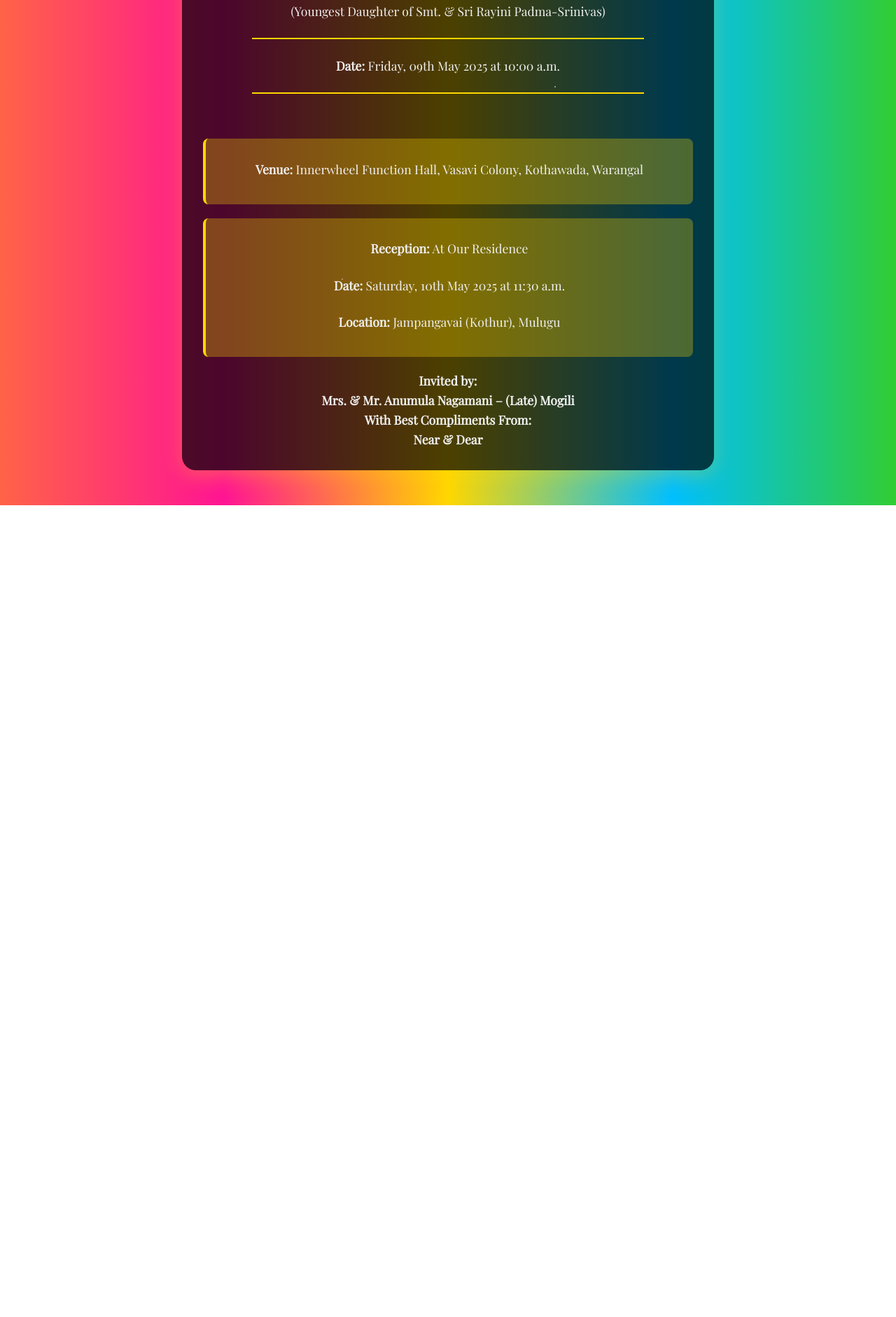
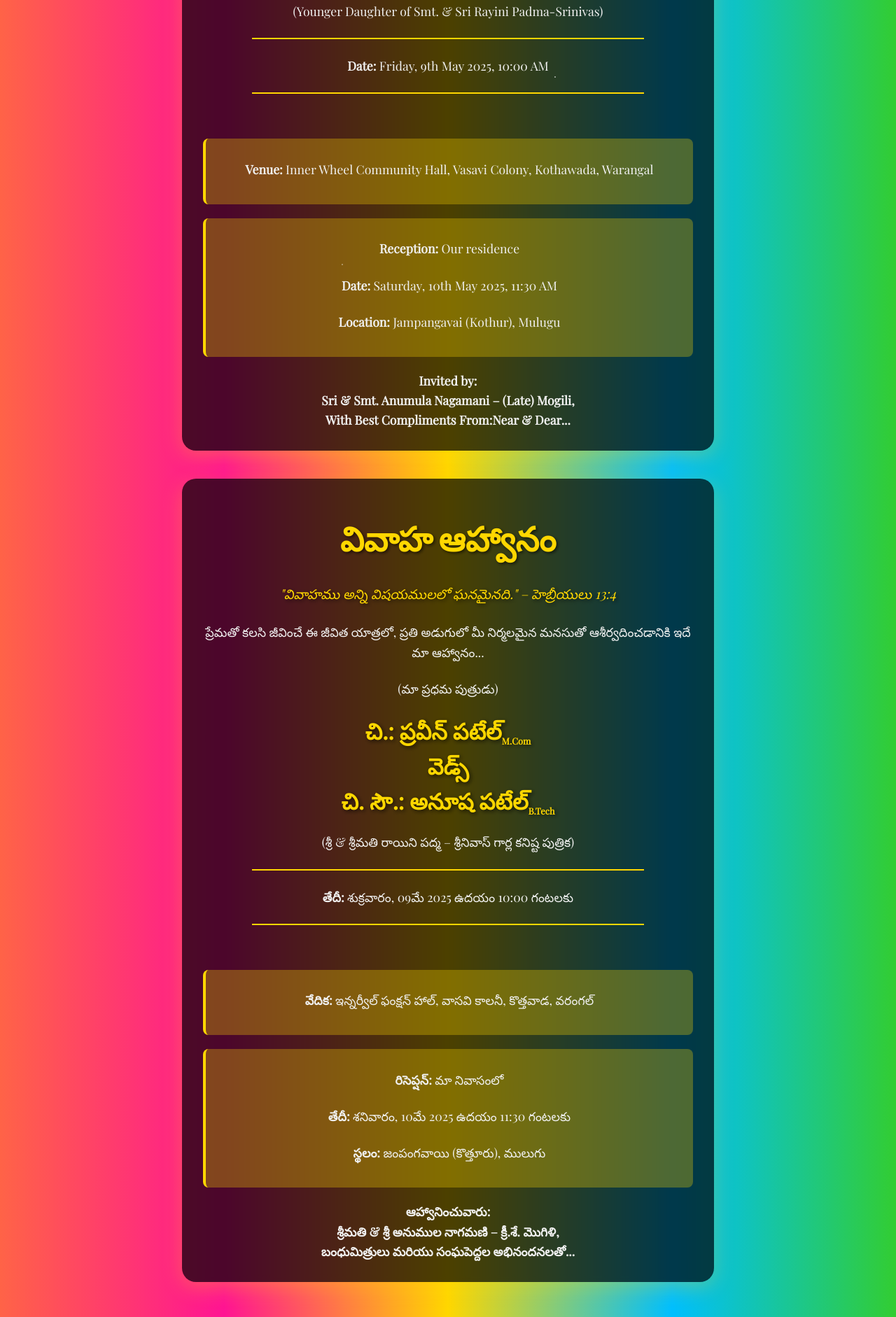
Before and after one commit to SRikanth-patel/Wedding-Invitation, a plain HTML site: page index.html in a window 1280 px wide. Shown: the part 476-2358 px from the top of the page at 70% size. Before the commit the page ends 1198 px from the top, so only its background shows below. Drawn offline with nearby package versions, Linux system fonts and the light colour scheme.

Commit message:
Update index.html

```diff
--- a/index.html
+++ b/index.html
@@ -175,6 +175,17 @@
     sub {
       font-size: 0.8rem;
     }
+
+    .section {
+      margin: 20px 0;
+    }
+
+    .section h3 {
+      font-size: 2rem;
+      color: #FFD700;
+      text-align: center;
+      margin-top: 30px;
+    }
   </style>
 </head>
 <body>
@@ -191,27 +202,57 @@
       <div class="header">
         <h1>Wedding Invitation</h1>
         <blockquote>"Marriage is Honourable in All." – Hebrews 13:4</blockquote>
-        <p>We cordially request your gracious presence and blessings on the auspicious occasion of the wedding of our beloved son</p>
-        <h2>Chi.: Praveen Patel<sub>M.Com</sub><br>Weds<br>Chi. Sow.: Anusha Patel<sub>B.Tech</sub></h2>
-        <p>(Youngest Daughter of Smt. & Sri Rayini Padma-Srinivas)</p>
+        <p>We cordially request your gracious presence and blessings on the auspicious occasion of the wedding of our elder son</p>
+        <h2>Chi.: Praveen Patel <sub>M.Com</sub> <br>Weds<br>Chi. Sow. Anusha Patel <sub>B.Tech</sub></h2>
+        <p>(Younger Daughter of Smt. & Sri Rayini Padma-Srinivas)</p>
         <div class="line"></div>
-        <p><strong>Date:</strong> Friday, 09th May 2025 at 10:00 a.m.</p>
+        <p><strong>Date:</strong> Friday, 9th May 2025, 10:00 AM</p>
         <div class="line"></div>
       </div>
 
       <div class="venue">
-        <p><strong>Venue:</strong> Innerwheel Function Hall, Vasavi Colony, Kothawada, Warangal</p>
+        <p><strong>Venue:</strong> Inner Wheel Community Hall, Vasavi Colony, Kothawada, Warangal</p>
       </div>
 
       <div class="rsvp">
-        <p><strong>Reception:</strong> At Our Residence</p>
-        <p><strong>Date:</strong> Saturday, 10th May 2025 at 11:30 a.m.</p>
+        <p><strong>Reception:</strong> Our residence</p>
+        <p><strong>Date:</strong> Saturday, 10th May 2025, 11:30 AM</p>
         <p><strong>Location:</strong> Jampangavai (Kothur), Mulugu</p>
       </div>
 
       <div class="footer">
-        <p>Invited by:<br>Mrs. & Mr. Anumula Nagamani – (Late) Mogili</p>
-        <p>With Best Compliments From:<br>Near & Dear</p>
+        <p>Invited by:<br>Sri & Smt. Anumula Nagamani – (Late) Mogili,</p>
+        <p>With Best Compliments From:Near & Dear...</p>
+      </div>
+    </div>
+
+    <!-- Telugu Section -->
+    <div class="invitation">
+      <div class="header">
+        <h1>వివాహ ఆహ్వానం</h1>
+        <blockquote>"వివాహము అన్ని విషయములలో ఘనమైనది." – హెబ్రీయులు 13:4</blockquote>
+        <p>ప్రేమతో కలసి జీవించే ఈ జీవిత యాత్రలో, ప్రతి అడుగులో మీ నిర్మలమైన మనసుతో ఆశీర్వదించడానికి ఇదే మా ఆహ్వానం...</p>
+        <p>(మా ప్రధమ పుత్రుడు)</p>
+        <h2>చి.: ప్రవీన్ పటేల్<sub>M.Com</sub><br>వెడ్స్<br>చి. సౌ.: అనూష పటేల్<sub>B.Tech</sub></h2>
+        <p>(శ్రీ & శ్రీమతి రాయిని పద్మ – శ్రీనివాస్ గార్ల కనిష్ట పుత్రిక)</p>
+        <div class="line"></div>
+        <p><strong>తేదీ:</strong> శుక్రవారం, 09మే 2025 ఉదయం 10:00 గంటలకు</p>
+        <div class="line"></div>
+      </div>
+
+      <div class="venue">
+        <p><strong>వేదిక:</strong> ఇన్నర్వీల్ ఫంక్షన్ హాల్, వాసవి కాలనీ, కొత్తవాడ, వరంగల్</p>
+      </div>
+
+      <div class="rsvp">
+        <p><strong>రిసెప్షన్:</strong> మా నివాసంలో</p>
+        <p><strong>తేదీ:</strong> శనివారం, 10మే 2025 ఉదయం 11:30 గంటలకు</p>
+        <p><strong>స్థలం:</strong> జంపంగవాయి (కొత్తూరు), ములుగు</p>
+      </div>
+
+      <div class="footer">
+        <p>ఆహ్వానించువారు:<br>శ్రీమతి & శ్రీ అనుముల నాగమణి – క్రీ.శే. మొగిళి,</p>
+        <p>బంధుమిత్రులు మరియు  సంఘపెద్దల అభినందనలతో...</p>
       </div>
     </div>
   </div>
```
